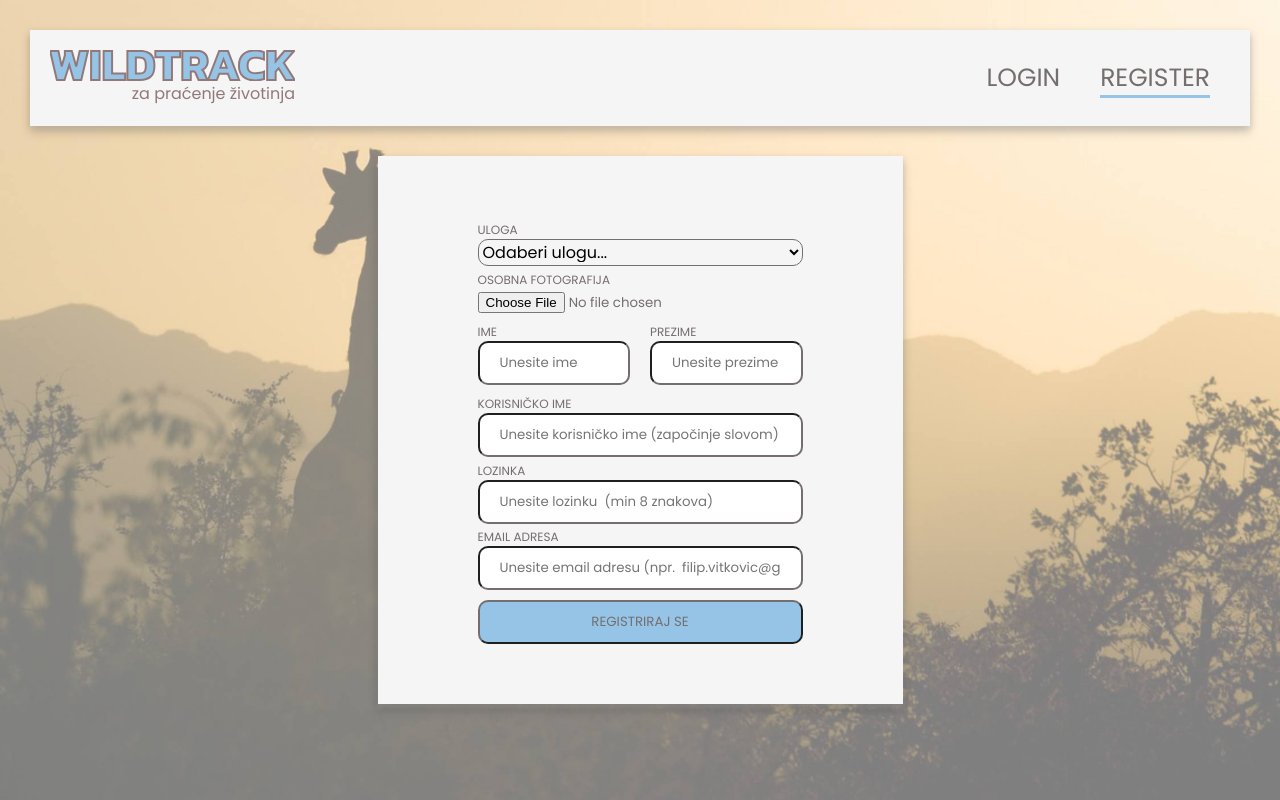
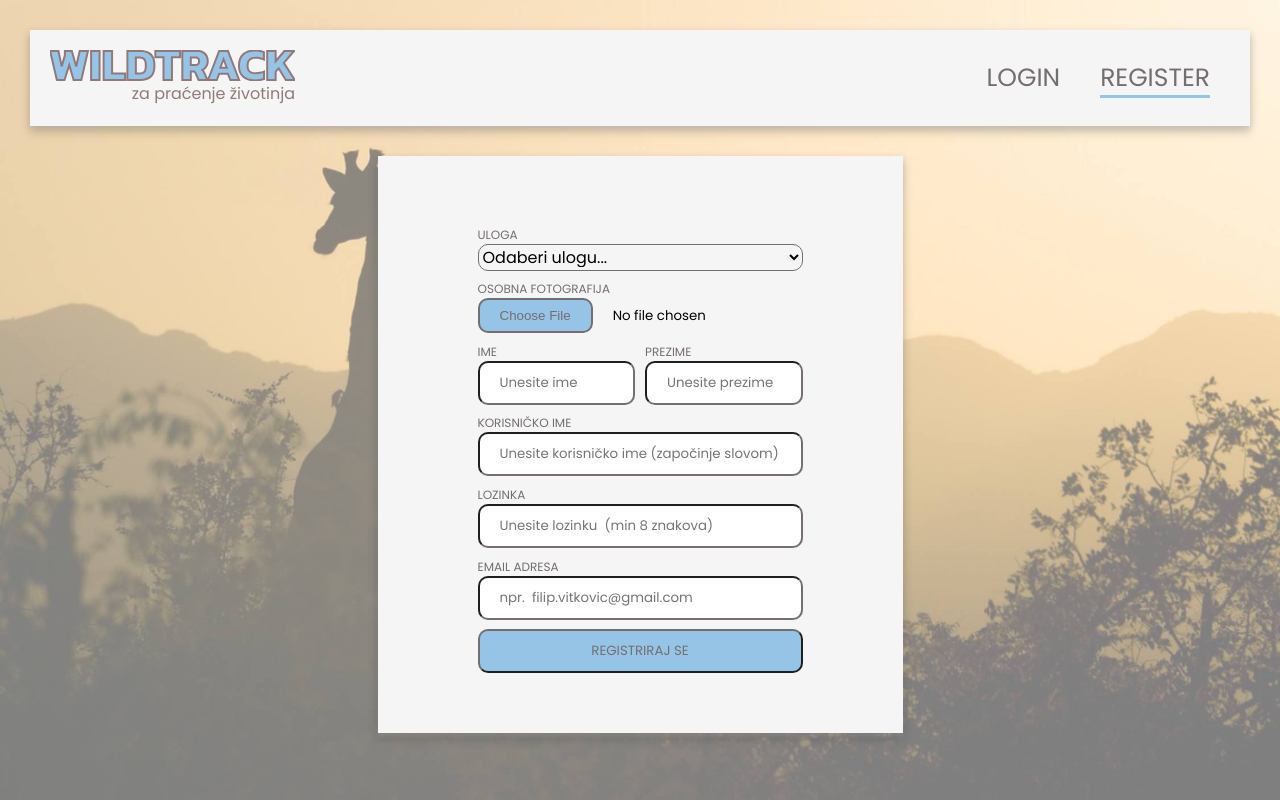
Before and after one commit to Emilcek/Pokret-nesvrstanih, an Angular app in the folder IzvorniKod/FrontEnd/: page /register in a window 1280 px wide. Built offline with nearby package versions, Linux system fonts and the light colour scheme.

Commit message:
uređen register i dodani validatori, treba jos dodati validatore ako se unese korisničko ime koje se već koristi

```diff
--- a/IzvorniKod/FrontEnd/src/app/app.module.ts
+++ b/IzvorniKod/FrontEnd/src/app/app.module.ts
@@ -3,7 +3,7 @@ import { BrowserModule } from '@angular/platform-browser';
 import { AppRoutingModule } from './app-routing.module';
 import { AppComponent } from './app.component';
 import { HeaderComponent } from './header/header.component';
-import{ FormsModule, ReactiveFormsModule }from '@angular/forms'
+import { FormsModule, ReactiveFormsModule } from '@angular/forms'
 import { NgSelectModule } from '@ng-select/ng-select';
 import { HttpClientModule } from '@angular/common/http';
 import { UserDataEditingComponent } from './user-data-editing/user-data-editing.component';
--- a/IzvorniKod/FrontEnd/src/app/register/register.component.css
+++ b/IzvorniKod/FrontEnd/src/app/register/register.component.css
@@ -37,7 +37,6 @@
 
 .login-html .tab{
 	font-size:22px;
-	margin-right:15px;
 	padding-bottom:5px;
 	margin:0 15px 10px 0;
 	display:inline-block;
@@ -92,15 +91,22 @@
 .sign-in-htm{
     padding-top: 1rem;
 }
-#myFile{
-	color: rgb(117, 110, 110);
+input[type=file]::file-selector-button{
+  margin-right: 20px;
+  background:#95C4E7;
+  padding: 8px 20px;
+  border-radius: 10px;
+  color: rgb(117, 110, 110);
+  cursor: pointer;
+  transition: background .2s ease-in-out;
+  border:2px solid rgb(117, 110, 110);
 }
 body{
 	font:600 16px/18px;
-    font-family: Arial, Helvetica, sans-serif;
+  font-family: Arial, Helvetica, sans-serif;
 }
 .group{
-		padding-top: 0.3rem;
+  margin-top: 0.6rem;
 }
 :hover .button {
 	cursor: pointer;
@@ -127,11 +133,11 @@ body{
 }
 
 #name{
-	margin:0px 0px;
+	margin:0px;
 }
 
 #surname{
-	margin-left:20px;
+  margin-top:0;
 }
 select {
 	background-color: transparent;
@@ -145,6 +151,40 @@ select {
 	border-color: rgb(117, 110, 110);
 	border-radius: 10px;
 }
-option{
-	cursor: pointer;
+
+#abilityGrid{
+  display: grid;
+  grid-template-columns: repeat(2,1fr);
+  }
+
+.checkbox-container input{
+  width: 2rem;
+  height: 0.9rem;
+  justify-content: center;
+  vertical-align: center;
+  cursor: pointer;
 }
+.checkbox-container input:checked{
+  background:#95C4E7;
+}
+
+#nameSurnameDiv{
+  display: grid;
+  grid-template-columns: repeat(2,1fr);
+  gap:10px;
+}
+
+.ErrorMessage{
+  color: red;
+  font-size:0.8rem;
+}
+
+.WarningMessage{
+  color: #d0a811;
+  font-size:0.8rem;
+}
+
+.ValidMessage{
+  color: #1ea230;
+  font-size:0.8rem;
+}
--- a/IzvorniKod/FrontEnd/src/app/register/register.component.html
+++ b/IzvorniKod/FrontEnd/src/app/register/register.component.html
@@ -4,7 +4,7 @@
             <form class="sign-up-htm" [formGroup]="signUpForm" (ngSubmit)="signUp()">
                 <div class="group">
                     <label for="pass" class="label">Uloga</label>
-                    <select name="position" id="pos" formControlName="role" (change)="showDiv($event)" required>
+                    <select name="position" id="pos" formControlName="role" (change)="showDiv($event)" >
                         <option value="placeholder" [selected]="true" [hidden]="true">Odaberi ulogu...</option>
                         <option value="voditeljPostaje">Voditelj postaje</option>
                         <option value="istrazivac">Istraživač</option>
@@ -13,42 +13,52 @@
                 </div>
                 <div class="group" id="abilities">
                     <label for="pass" class="label">Kompetencije</label>
+                  <div id="abilityGrid" class="checkbox-container">
                     <tr *ngFor="let n of abilities">
-                        <input type="checkbox" formControlName="educatedFor" checked="false" [value]="n.id" (change)="onChangeAbility($event)"> {{n.name}}
+                      <input type="checkbox" formControlName="educatedFor" checked="false" [value]="n.id" (change)="onChangeAbility($event)"> {{n.name}}
                     </tr>
+                  </div>
                 </div>
+
                 <div class="group">
                     <label for="pass" class="label">Osobna fotografija</label>
                     <input type="file" id="myFile" name="filename" formControlName="clientPhotoURL"
                     accept="image/png, image/jpeg, image/jpg" >
                 </div>
-                <div class="group" id="nameSurname">
+                <div class="group" id="nameSurnameDiv">
                     <div class="group" id="name">
                         <label for="user" class="label">Ime</label>
-                        <input type="text" class="input" required formControlName="firstName" placeholder="Unesite ime">
+                        <input type="text" class="input" formControlName="firstName" placeholder="Unesite ime">
+                      <div *ngIf="signUpForm.controls.firstName.invalid && signUpForm.controls.firstName.touched" class="ErrorMessage">Obvezan unos imena</div>
                     </div>
                     <div class="group" id="surname">
                         <label for="user" class="label">Prezime</label>
-                        <input type="text" class="input" formControlName="lastName" placeholder="Unesite prezime" required>
+                        <input type="text" class="input" formControlName="lastName" placeholder="Unesite prezime" >
+                       <div *ngIf="signUpForm.controls.lastName.invalid && signUpForm.controls.lastName.touched" class="ErrorMessage">Obvezan unos prezimena</div>
                     </div>
                 </div>
                 <div class="group">
+                    <label for="user" class="label">Korisničko ime</label>
+                    <input type="text" class="input"  formControlName="clientName" placeholder="Unesite korisničko ime (započinje slovom)" >
+                  <div *ngIf="signUpForm.controls.clientName.pristine && signUpForm.controls.clientName.touched && signUpForm.controls.clientName.invalid" class="ErrorMessage">Obvezan unos korisničkog imena</div>
+                  <div *ngIf="signUpForm.controls.clientName.dirty && signUpForm.controls.clientName.invalid && signUpForm.controls.clientName.touched" class="WarningMessage">Korisničko se sastoji od kombinacije slova i brojeva s tim da mora započinjati slovom</div>
 
                 </div>
                 <div class="group">
-                    <label for="user" class="label">Korisničko ime</label>
-                    <input type="text" class="input"  formControlName="clientName" placeholder="Unesite korisničko ime (započinje slovom)" required>
-                </div>
-                <div class="group">
                     <label for="pass" class="label">Lozinka</label>
-                    <input type="password" class="input" data-type="password" formControlName="password" placeholder="Unesite lozinku  (min 8 znakova)" required>
+                    <input type="password" class="input" data-type="password" formControlName="password" placeholder="Unesite lozinku  (min 8 znakova)" >
+                  <div *ngIf="signUpForm.controls.password.dirty && signUpForm.controls.password.invalid && signUpForm.controls.password.touched" class="WarningMessage">Lozinka je prekratka</div>
+                  <div *ngIf="signUpForm.controls.password.pristine && signUpForm.controls.password.touched && signUpForm.controls.password.invalid" class="ErrorMessage">Obvezan unos lozinke</div>
+                  <div *ngIf="signUpForm.controls.password.valid" class="ValidMessage">Jaka lozinka</div>
                 </div>
                 <div class="group">
                     <label for="pass" class="label">Email adresa</label>
-                    <input type="email" class="input" formControlName="email" placeholder="Unesite email adresu (npr.  filip.vitkovic@gmail.com)" required>
+                    <input type="email" class="input" formControlName="email" placeholder="npr.  filip.vitkovic@gmail.com" >
+                  <div *ngIf="signUpForm.controls.email.dirty && signUpForm.controls.email.invalid && signUpForm.controls.email.touched" class="WarningMessage">Email adresa nije ispravan</div>
+                  <div *ngIf="signUpForm.controls.email.pristine && signUpForm.controls.email.touched && signUpForm.controls.email.invalid" class="ErrorMessage">Obvezan unos emaila</div>
                 </div>
                 <div class="group">
-                    <input type="submit" class="button" value="Registriraj se" >
+                    <input type="submit" class="button" value="Registriraj se" [disabled]="!signUpForm.valid" >
                 </div>
             </form>
         </div>
--- a/IzvorniKod/FrontEnd/src/app/register/register.component.ts
+++ b/IzvorniKod/FrontEnd/src/app/register/register.component.ts
@@ -3,7 +3,8 @@ import { Component } from '@angular/core';
 import { FormGroup, FormControl, Validators } from '@angular/forms'
 import { Router } from '@angular/router';
 import { environment } from 'src/environments/environment';
-import {HeaderService} from "../header/header.service";
+import { HeaderService } from "../header/header.service";
+
 @Component({
   selector: 'app-register',
   templateUrl: './register.component.html',
@@ -13,16 +14,15 @@ export class RegisterComponent {
   constructor(private http:HttpClient, private router:Router, private headerService: HeaderService){}
   selectedOptions:string[]=[]
   signUpForm=new FormGroup({
-    role:new FormControl(''),
+    role:new FormControl('',),
     educatedFor:new FormControl(),
-    clientPhotoURL:new FormControl(''),
-    firstName:new FormControl(''),
-    lastName:new FormControl(''),
-    clientName:new FormControl('',Validators.pattern(/^[a-zA-Z0-9]*$/)),
-    password:new FormControl('',Validators.minLength(8)),
-    email:new FormControl('',Validators.email),
+    clientPhotoURL:new FormControl('',Validators.required),
+    firstName:new FormControl('',Validators.required),
+    lastName:new FormControl('',Validators.required),
+    clientName:new FormControl('',[Validators.pattern("^[a-zA-Z]+[a-zA-Z0-9]*"),Validators.required]),
+    password:new FormControl('',[Validators.minLength(8),Validators.required]),
+    email:new FormControl('',[Validators.email,Validators.required]),
   })
-
     signUp(){
     if(this.signUpForm.valid){
       if(this.signUpForm.value.role==="tragac" && this.signUpForm.value.educatedFor?.length===0){
--- a/IzvorniKod/FrontEnd/src/index.html
+++ b/IzvorniKod/FrontEnd/src/index.html
@@ -6,6 +6,9 @@
   <base href="/">
   <meta name="viewport" content="width=device-width, initial-scale=1">
   <link rel="icon" type="image/x-icon" href="favicon.ico">
+  <link rel="preconnect" href="https://fonts.gstatic.com">
+  <link href="https://fonts.googleapis.com/css2?family=Roboto:wght@300;400;500&display=swap" rel="stylesheet">
+  <link href="https://fonts.googleapis.com/icon?family=Material+Icons" rel="stylesheet">
 </head>
 <body>
   <app-root></app-root>
--- a/IzvorniKod/FrontEnd/src/styles.css
+++ b/IzvorniKod/FrontEnd/src/styles.css
@@ -37,3 +37,6 @@ body {
   box-shadow: 0 4px 4px 0 #CCCCCC40;
   filter: drop-shadow(0px 4px 4px rgba(0, 0, 0, 0.25));
 }
+
+html, body { height: 100%; }
+body { margin: 0; font-family: Roboto, "Helvetica Neue", sans-serif; }
```
